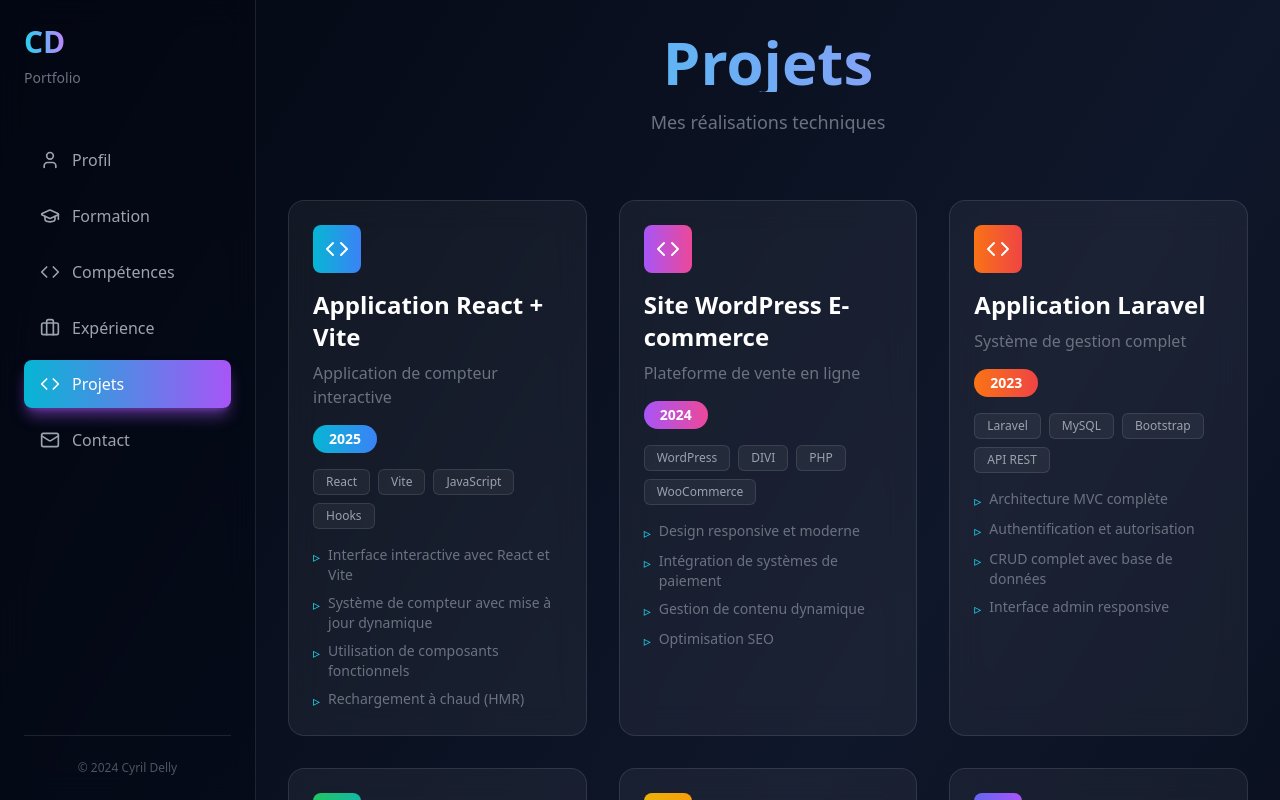
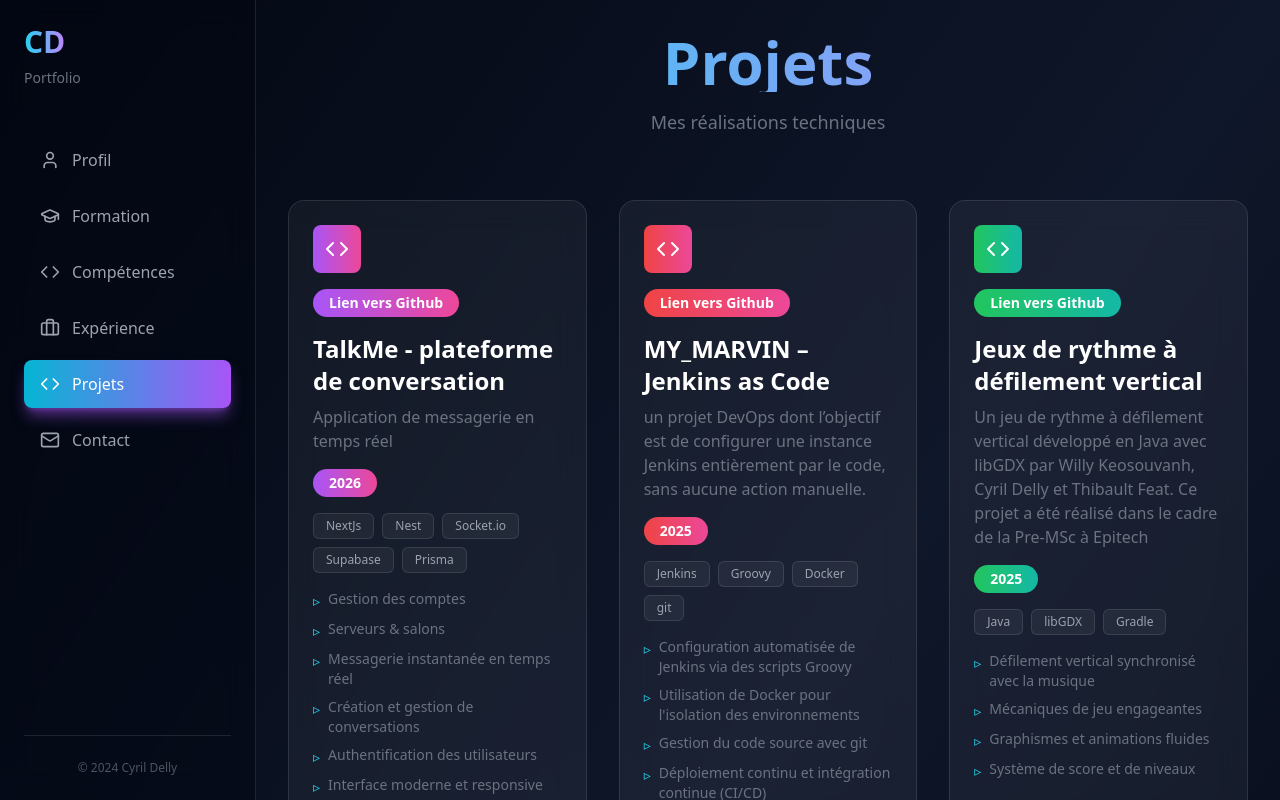
Before and after one commit to Cyril29D/Portfolio, a React (Vite) app: page / in a window 1280 px wide. Both pictures are taken after a click on the button "Projets". Shown: the top 800 px of the page. Built offline with nearby package versions, Linux system fonts and the light colour scheme.

Commit message:
[ADD]_add picture in project

```diff
--- a/src/contenaire/Project.tsx
+++ b/src/contenaire/Project.tsx
@@ -1,46 +1,35 @@
 import { Code } from 'lucide-react';
-
+import MyJob from "../assets/MyJob.png"
 
 function Project(){
 const projets = [
   {
-      title: 'Application React + Vite',
-      description: 'Application de compteur interactive',
-      period: '2025',
-      tech: ['React', 'Vite', 'JavaScript', 'Hooks'],
+  title: 'TalkMe - plateforme de conversation',
+  description: 'Application de messagerie en temps réel',
+  period: '2026',
+  tech: ['NextJs', 'Nest', 'Socket.io', 'Supabase','Prisma'],
   features: [
-        'Interface interactive avec React et Vite',
-        'Système de compteur avec mise à jour dynamique',
-        'Utilisation de composants fonctionnels',
-        'Rechargement à chaud (HMR)'
+    'Gestion des comptes',
+    'Serveurs & salons',
+    'Messagerie instantanée en temps réel',
+    'Création et gestion de conversations',
+    'Authentification des utilisateurs',
+    'Interface moderne et responsive'
   ],
-      color: 'from-cyan-500 to-blue-500'
+  color: 'from-purple-500 to-pink-500',
 },
 {
-      title: 'Site WordPress E-commerce',
-      description: 'Plateforme de vente en ligne',
-      period: '2024',
-      tech: ['WordPress', 'DIVI', 'PHP', 'WooCommerce'],
+  title: 'MY_MARVIN – Jenkins as Code',
+  description: 'un projet DevOps dont l’objectif est de configurer une instance Jenkins entièrement par le code, sans aucune action manuelle.',
+  period: '2025',
+  tech: ['Jenkins', 'Groovy', 'Docker', 'git'],
   features: [
-        'Design responsive et moderne',
-        'Intégration de systèmes de paiement',
-        'Gestion de contenu dynamique',
-        'Optimisation SEO'
+    'Configuration automatisée de Jenkins via des scripts Groovy',
+    'Utilisation de Docker pour l\'isolation des environnements',
+    'Gestion du code source avec git',
+    'Déploiement continu et intégration continue (CI/CD)'
   ],
-      color: 'from-purple-500 to-pink-500'
-    },
-    {
-      title: 'Application Laravel',
-      description: 'Système de gestion complet',
-      period: '2023',
-      tech: ['Laravel', 'MySQL', 'Bootstrap', 'API REST'],
-      features: [
-        'Architecture MVC complète',
-        'Authentification et autorisation',
-        'CRUD complet avec base de données',
-        'Interface admin responsive'
-      ],
-      color: 'from-orange-500 to-red-500'
+  color: 'from-red-500 to-pink-500'
     },
     {
       title: 'Jeux de rythme à défilement vertical',
@@ -80,21 +69,11 @@ const projets = [
         'Recherche et filtrage avancés',
         'Design moderne avec Tailwind CSS'
       ],
-      color: 'from-indigo-500 to-purple-500'
+      color: 'from-indigo-500 to-purple-500',
+      photo: MyJob
+      //url: ''
     },
-    {
-      title: 'MY_MARVIN – Jenkins as Code',
-      description: 'un projet DevOps dont l’objectif est de configurer une instance Jenkins entièrement par le code, sans aucune action manuelle.',
-      period: '2025',
-      tech: ['Jenkins', 'Groovy', 'Docker', 'git'],
-      features: [
-        'Configuration automatisée de Jenkins via des scripts Groovy',
-        'Utilisation de Docker pour l\'isolation des environnements',
-        'Gestion du code source avec git',
-        'Déploiement continu et intégration continue (CI/CD)'
-      ],
-      color: 'from-red-500 to-pink-500'
-    }
+
 
   ];
 
@@ -109,12 +88,15 @@ const projets = [
         {projets.map((projet, idx) => (
           <div
             key={idx}
-            className="group bg-white/5 backdrop-blur-lg rounded-2xl p-6 border border-white/10 hover:border-white/20 transition-all duration-300 hover:shadow-2xl hover:shadow-purple-500/20 hover:-translate-y-2"
+            className="group bg-white/5 backdrop-blur-lg rounded-2xl p-6 border border-white/10 hover:border-white/20 transition-all duration-300 hover:shadow-2xl hover:shadow-purple-500/20 hover:-translate-y-2 overflow-hidden"
           >
             <div className={`w-12 h-12 rounded-lg bg-gradient-to-r ${projet.color} flex items-center justify-center mb-4`}>
               <Code className="text-white" size={24} />
             </div>
-
+            <button className={`inline-block px-4 py-1 bg-gradient-to-r ${projet.color} rounded-full text-white text-sm font-semibold mb-4`}>
+              Lien vers Github
+            <a href="https://github.com/Cyril29D/ProjetBar_FullStack"></a>
+            </button>
             <h3 className="text-2xl font-bold text-white mb-2">{projet.title}</h3>
             <p className="text-gray-500 mb-4">{projet.description}</p>
 
@@ -141,6 +123,11 @@ const projets = [
                 </li>
               ))}
             </ul>
+            {(Array.isArray(projet.photo) ? projet.photo : [projet.photo]).filter((photo) => Boolean(photo)).map((photo, p) => (
+            <div key= {p}className="w-full h-48 rounded-xl mt-4">
+              <img  src={photo} className="w-full h-full object-cover rounded-xl" />
+            </div>
+            ))}
           </div>
         ))}
       </div>
```
Also changed, not shown: src/assets/MyJob.png (added). Lines whose indentation alone changed are shown as unchanged.
